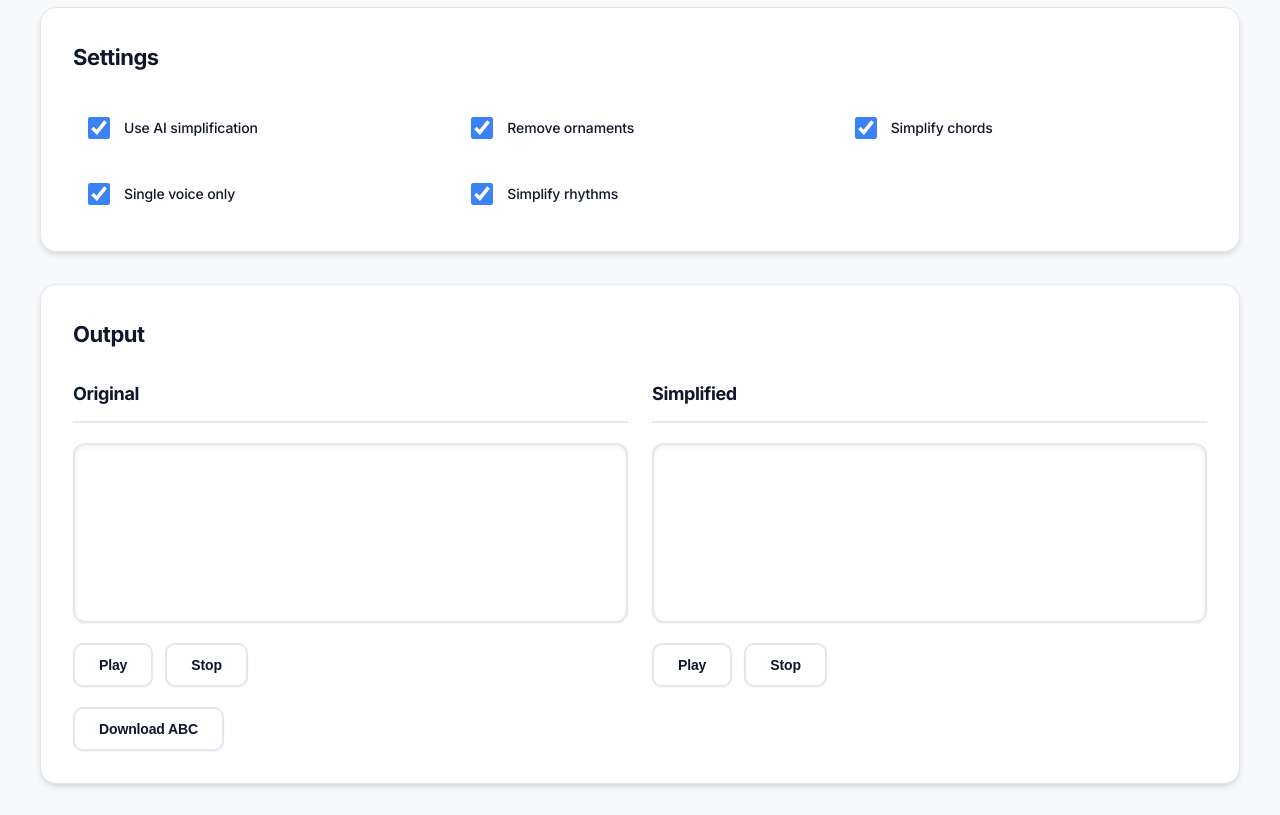
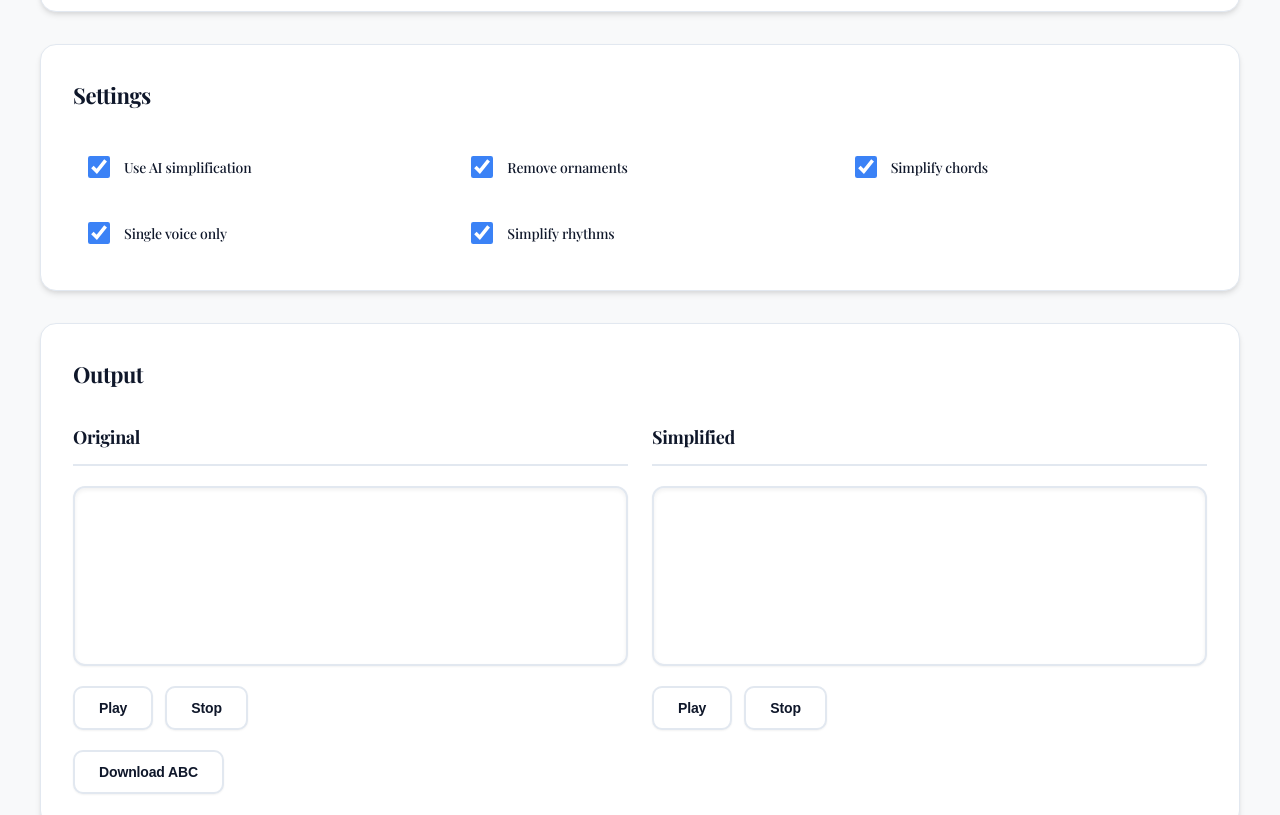
Before and after one commit to zach3141592/Cursor-For-Music-Arranging, a Next.js app: page /arrange in a window 1280 px wide. Shown: the part 836-1651 px from the top of the page. Built offline with nearby package versions, Linux system fonts and the light colour scheme.

Commit message:
fix format

```diff
--- a/app/globals.css
+++ b/app/globals.css
@@ -22,8 +22,8 @@ html, body {
   padding: 0;
   background: var(--bg);
   color: var(--text);
-  font-family: -apple-system, BlinkMacSystemFont, 'Segoe UI', 'Roboto', 'Oxygen', 'Ubuntu', 'Inter', sans-serif;
-  line-height: 1.6;
+  font-family: var(--font-playfair), 'Georgia', 'Times New Roman', 'Times', serif;
+  line-height: 1.7;
   -webkit-font-smoothing: antialiased;
   -moz-osx-font-smoothing: grayscale;
 }
@@ -194,9 +194,9 @@ textarea {
   border: 2px solid var(--border);
   border-radius: 12px;
   padding: 16px;
-  font-family: 'Monaco', 'Menlo', 'Courier New', monospace;
-  font-size: 13px;
-  line-height: 1.7;
+  font-family: var(--font-playfair), 'Georgia', 'Times New Roman', 'Times', serif;
+  font-size: 14px;
+  line-height: 1.8;
   resize: vertical;
   transition: all 0.2s cubic-bezier(0.4, 0, 0.2, 1);
   box-shadow: var(--shadow-sm);
@@ -532,16 +532,6 @@ textarea::placeholder {
 .landing-header .logo {
   margin-bottom: 12px;
   filter: drop-shadow(0 4px 8px rgba(0, 0, 0, 0.1));
-  animation: float 3s ease-in-out infinite;
-}
-
-@keyframes float {
-  0%, 100% {
-    transform: translateY(0px);
-  }
-  50% {
-    transform: translateY(-10px);
-  }
 }
 
 .landing-title {
--- a/app/layout.tsx
+++ b/app/layout.tsx
@@ -1,7 +1,11 @@
-import { Inter } from 'next/font/google'
+import { Playfair_Display } from 'next/font/google'
 import './globals.css'
 
-const inter = Inter({ subsets: ['latin'] })
+const playfair = Playfair_Display({
+  subsets: ['latin'],
+  weight: ['400', '500', '600', '700', '800'],
+  variable: '--font-playfair'
+})
 
 export const metadata = {
   title: 'Easy Piano Arranger',
@@ -18,7 +22,7 @@ export default function RootLayout({
 }) {
   return (
     <html lang="en">
-      <body className={inter.className}>{children}</body>
+      <body className={playfair.className}>{children}</body>
     </html>
   )
 }
```
